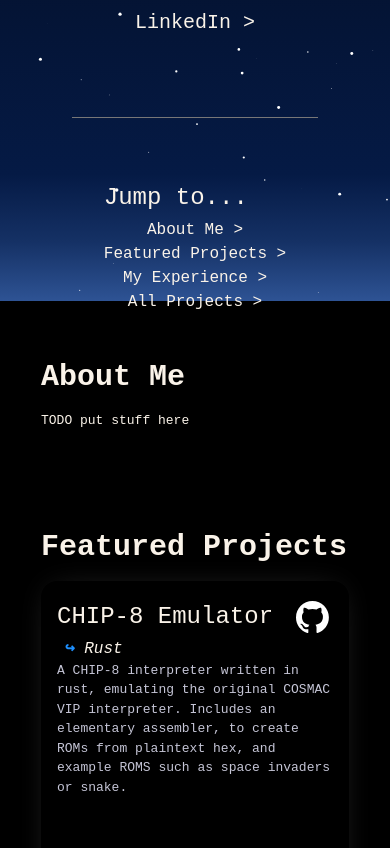
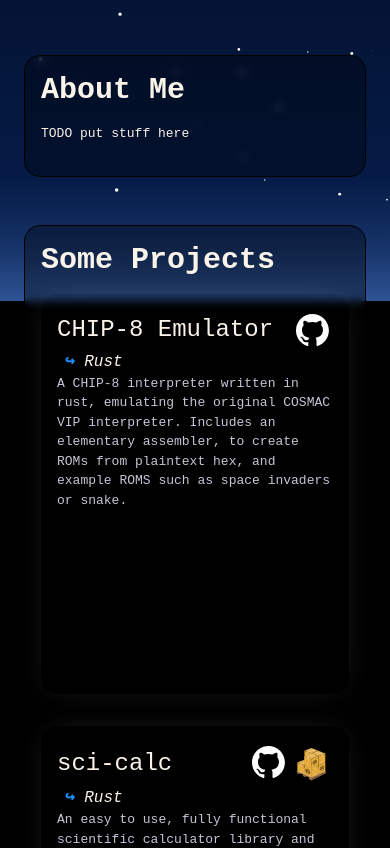
Before and after one commit to jaxsonp/personal-site, a SvelteKit app: page / in a window 390 px wide. Shown: the part 543-1391 px from the top of the page. Built offline with nearby package versions, Linux system fonts and the light colour scheme; what tailwind-gradient-mask-image would draw is missing.

Commit message:
WIP redoing layout

```diff
--- a/src/lib/components/SmallProjectCard.svelte
+++ b/src/lib/components/SmallProjectCard.svelte
@@ -12,7 +12,7 @@
 	class="group p-4 rounded-2xl shadow-transparent-white shadow-light transition-transform hover:scale-105"
 >
 	<div class="grid">
-		{#if title == 'Portfolio'}
+		{#if title == 'Personal Site'}
 			<iframe
 				class="col-start-1 row-start-1 mt-8 w-full h-36 rounded-md gradient-mask-t-0 -z-10"
 				title="Inception"
--- a/src/routes/+page.svelte
+++ b/src/routes/+page.svelte
@@ -51,10 +51,10 @@
 			if (curPage >= nPages) {
 				curPage = nPages - 1;
 			}
+			checkDisableCarouselButtons();
 		};
 		window.addEventListener('resize', handleWindowResize, false);
 		window.addEventListener('load', handleWindowResize, false);
-		window.addEventListener('load', checkDisableCarouselButtons, false);
 	}
 	$: displayedProjects = allProjects.slice(
 		curPage * projectsPerPage,
@@ -73,12 +73,13 @@
 	);
 </script>
 
-<main class="flex flex-col lg:flex-row px-2 lg:pl-[8vw] lg:pr-[5vw]">
+<main class="flex justify-center">
+	<div class="grid lg:grid-cols-4 px-2 lg:w-full lg:max-w-[1280px]">
 		<section
 			class="mt-16 lg:mt-0 lg:fixed lg:top-0 lg:h-screen lg:w-[400px] flex flex-col lg:flex-row"
 		>
 			<div class="flex flex-col justify-center items-center lg:h-screen">
-			<img class="w-[200px] rounded-full border-black border-4" src={headshotPic} alt="Me pic" />
+				<img class="w-[160px] rounded-full border-black border-4" src={headshotPic} alt="Me pic" />
 				<div class="m-8 mb-0 lg:mb-8">
 					<p class="text-[1.5rem]">Hi, I'm</p>
 					<h1
@@ -94,27 +95,18 @@
 					<a href="https://www.linkedin.com/in/jaxsonp/">LinkedIn {'>'}</a>
 				</div>
 			</div>
-		<hr class="lg:hidden m-16" />
-		<div class="lg:ml-0 lg:mt-16 flex justify-center">
-			<div class="flex flex-col gap-2 text-nowrap text-center lg:text-right leading-none text-base">
-				<h3 class="md:mb-4 text-2x md:text-3xl lg:text-xl text-left">Jump to...</h3>
-				<a href="#about-me">About Me {'>'}</a>
-				<a href="#featured-projects">Featured Projects {'>'}</a>
-				<a href="#experience">My Experience {'>'}</a>
-				<a href="#all-projects">All Projects {'>'}</a>
-			</div>
-		</div>
 		</section>
-	<!-- spacer div  -->
-	<div class="lg:min-w-[500px]" />
-	<div class="mx-4 my-8 flex flex-col gap-12">
+
+		<div class="lg:col-span-1"><!-- spacer div  --></div>
+		<div class="lg:col-span-3 mx-4 my-8 flex flex-col gap-12">
 			<section class="black-glass w-full p-4 lg:px-12 rounded-2xl">
 				<h2 id="about-me">About Me</h2>
 				<p class="my-4">TODO put stuff here</p>
 			</section>
 			<section class="black-glass w-full p-4 lg:px-8 lg:mt-8 rounded-2xl">
-			<h2 id="featured-projects">Featured Projects</h2>
-			<div class="mt-4 flex flex-col gap-8">
+				<h2 id="featured-projects">Some Projects</h2>
+				<div class="mt-4 flex justify-center">
+					<div class="flex flex-col gap-8 w-full lg:max-w-[50%]">
 						{#each featuredProjects as { title, description, thumbnailFile, links, tags }}
 							<LargeProjectCard
 								{title}
@@ -125,8 +117,9 @@
 							/>
 						{/each}
 					</div>
+				</div>
 			</section>
-		<section class="black-glass w-full p-4 lg:px-8 rounded-2xl">
+			<section class="black-glass w-2/3 p-4 lg:px-8 rounded-2xl">
 				<h2 id="experience">My Experience</h2>
 				<p class="my-4">TODO put stuff here (I have experience i swear)</p>
 			</section>
@@ -161,4 +154,5 @@
 				</div>
 			</section>
 		</div>
+	</div>
 </main>
```
Lines whose indentation alone changed are shown as unchanged.
